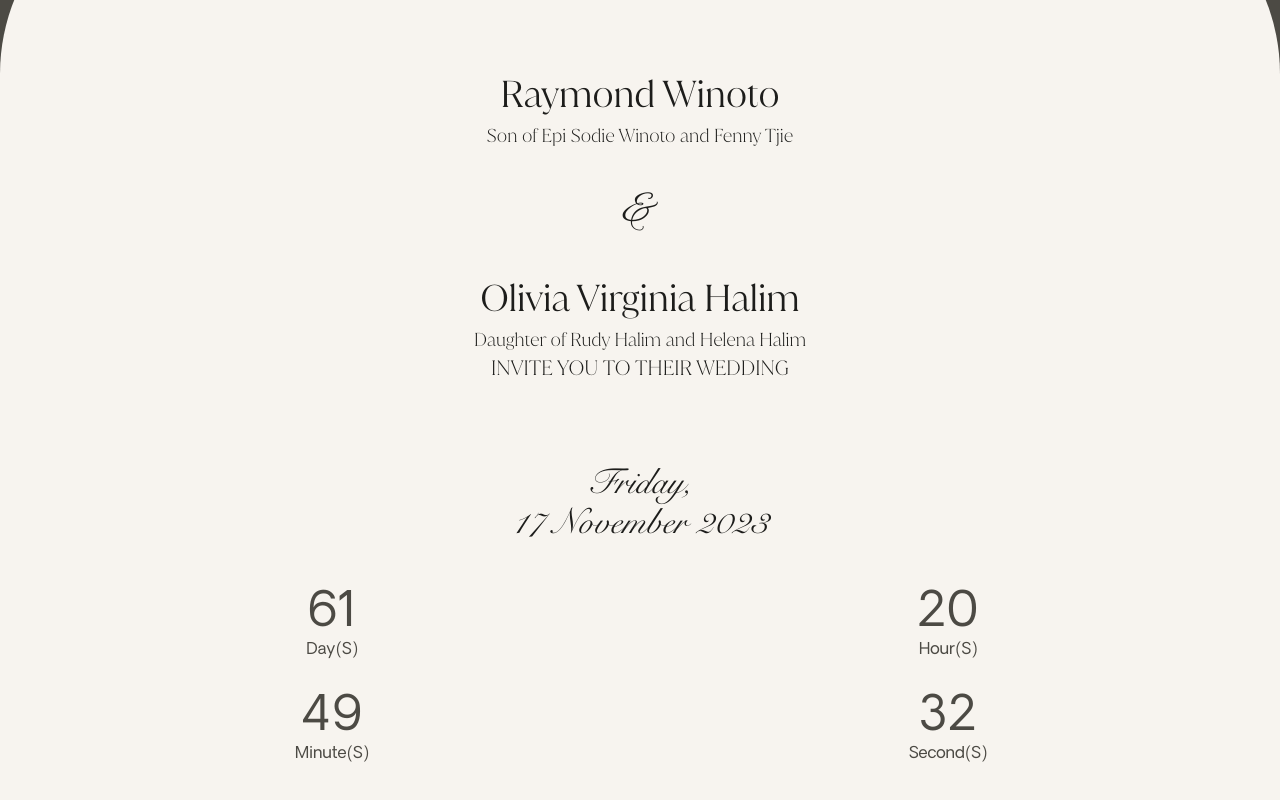
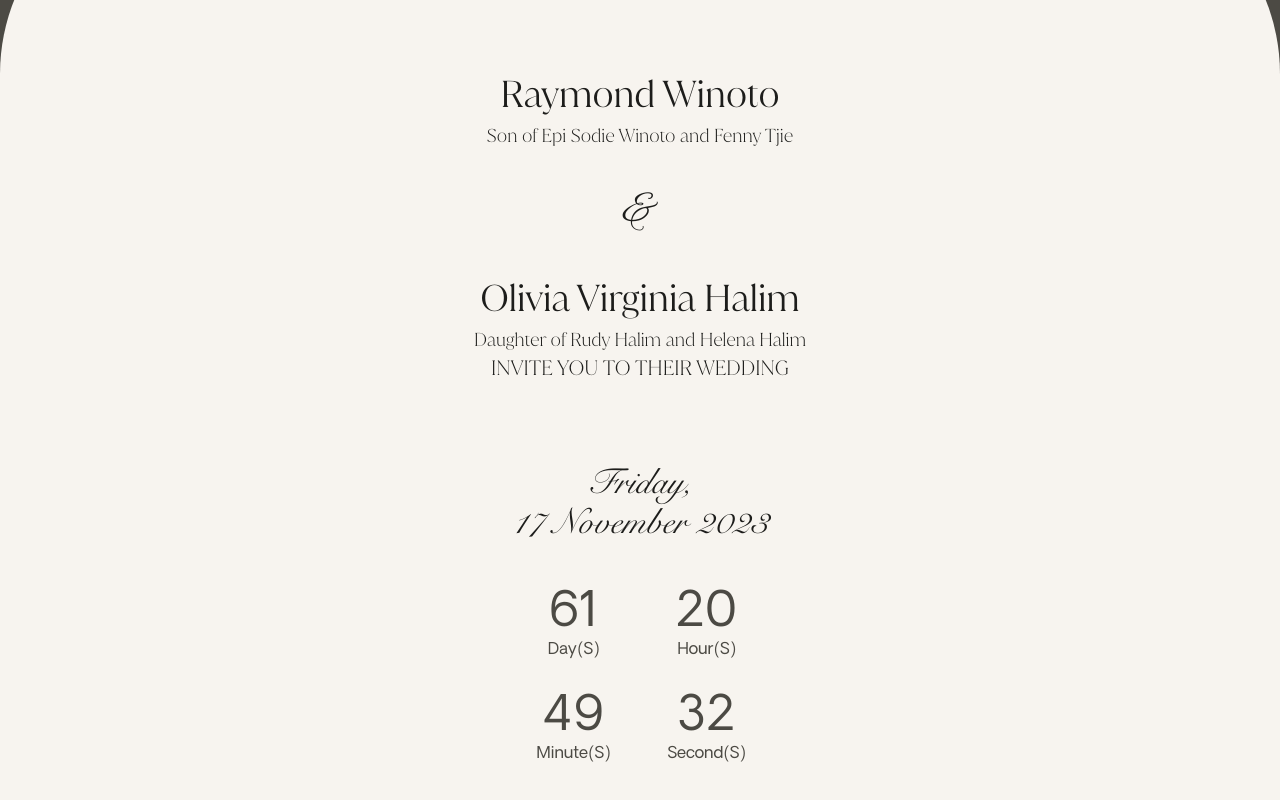
Before and after one commit to samueladitia95/wedding-v2, a SvelteKit app: page /invitation in a window 1280 px wide. Shown: the part 1054-1854 px from the top of the page. Built offline with nearby package versions, Linux system fonts and the light colour scheme.

Commit message:
feat: add max width to timer

```diff
--- a/src/routes/invitation/+page.svelte
+++ b/src/routes/invitation/+page.svelte
@@ -91,7 +91,9 @@
 						</div>
 
 						<!-- Timer -->
-						<div class="grid grid-cols-2 grid-rows-2 text-ro-brown gap-y-8 gap-x-4">
+						<div
+							class="grid grid-cols-2 grid-rows-2 text-ro-brown gap-y-8 gap-x-4 max-w-[250px] mx-auto"
+						>
 							{#each countdowns as countdown}
 								<div class="flex flex-col justify-center items-center">
 									<div class="font-oakes text-5xl">{countdown.value}</div>
```
